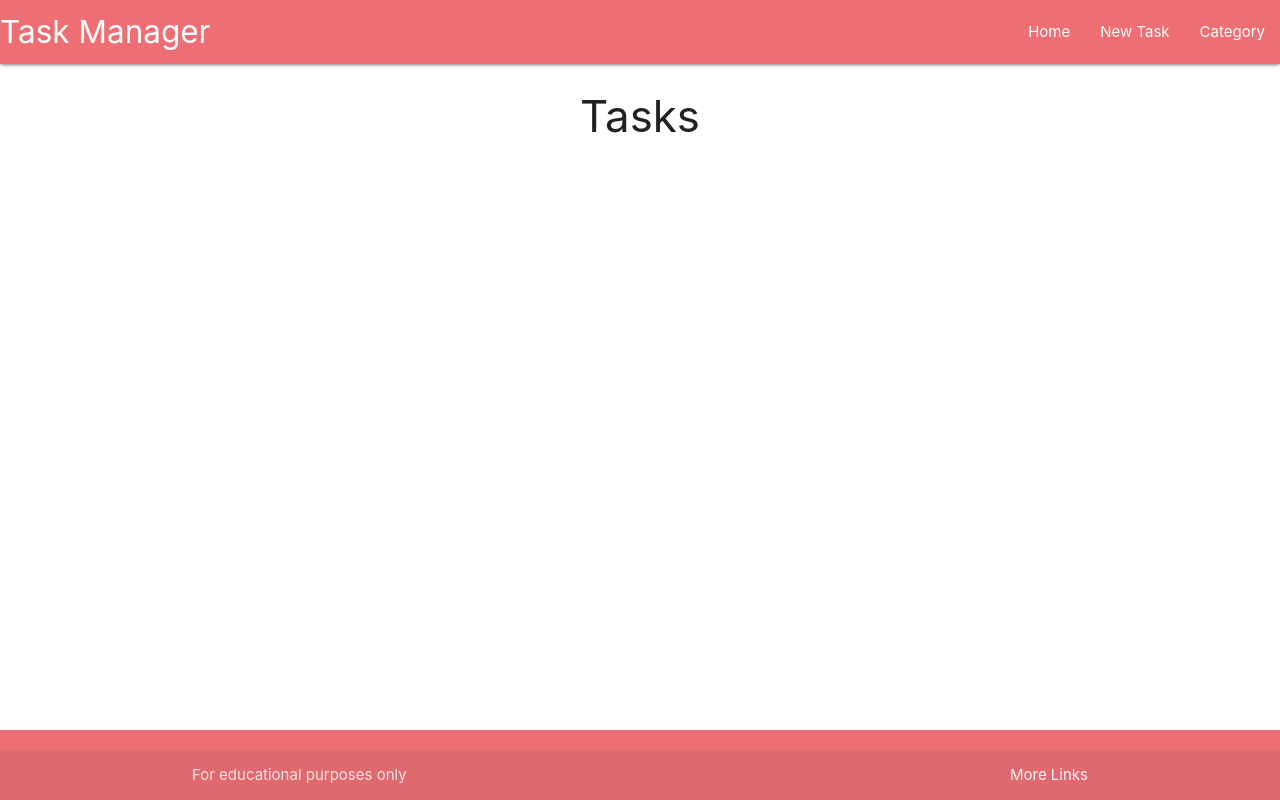
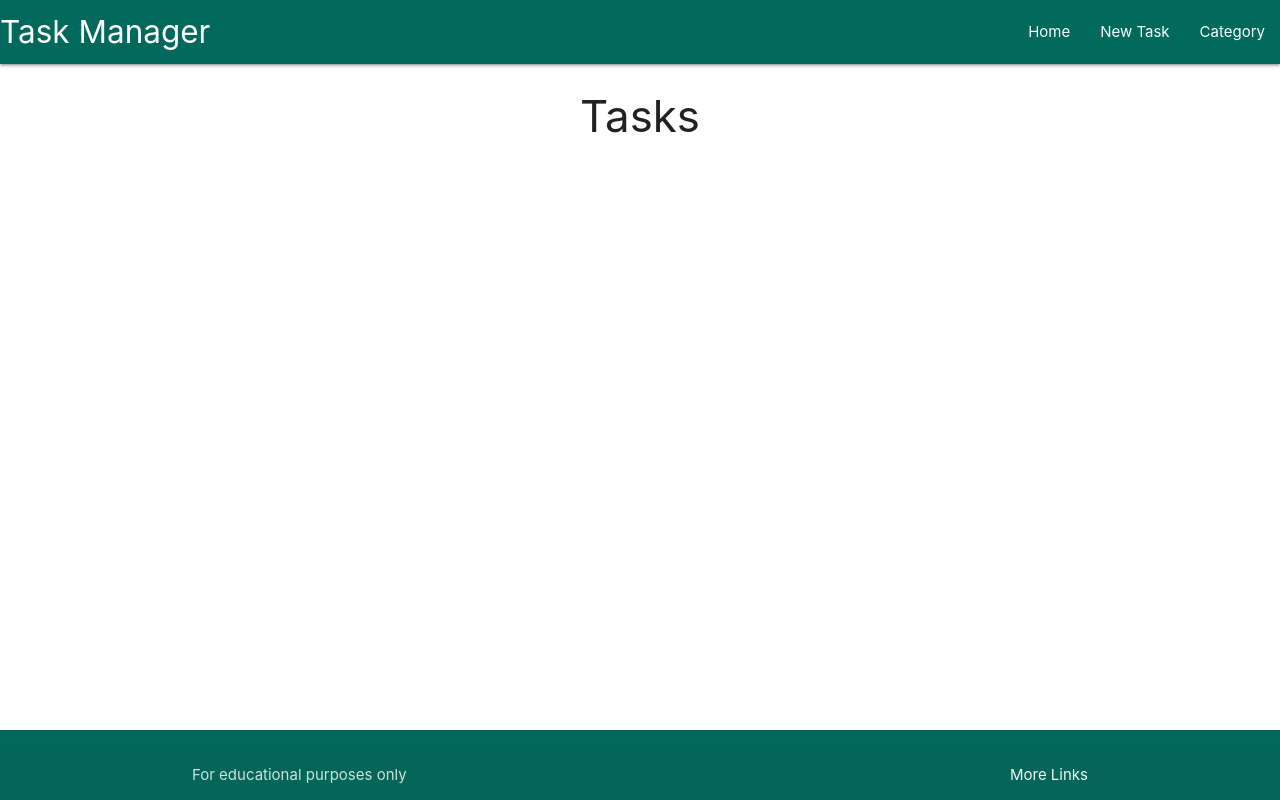
Before and after one commit to jjconway23/flask-task-app-and-postgresql, a Flask app: page / in a window 1280 px wide. Run offline with Flask 2, Linux system fonts and the light colour scheme; some libraries are stand-ins or nearby versions.

Commit message:
change color way use materialize classes

```diff
--- a/taskmanager/templates/base.html
+++ b/taskmanager/templates/base.html
@@ -14,8 +14,8 @@
 </head>
 
 <body>
-    <header>
-        <nav>
+    <header >
+        <nav class="teal darken-3">
             <div class="nav-wrapper">
                 <a href="{{  url_for('home')}}" class="brand-logo">Task Manager</a>
                 <a href="#" data-target="mobile-demo" class="sidenav-trigger"><i class="fas fa-bars"></i></a>
@@ -38,7 +38,7 @@
         {% block content%}
         {% endblock %}
     </main>
-    <footer class="page-footer">
+    <footer class="page-footer teal darken-3">
         <div class="footer-copyright">
           <div class="container">
           For educational purposes only
```
